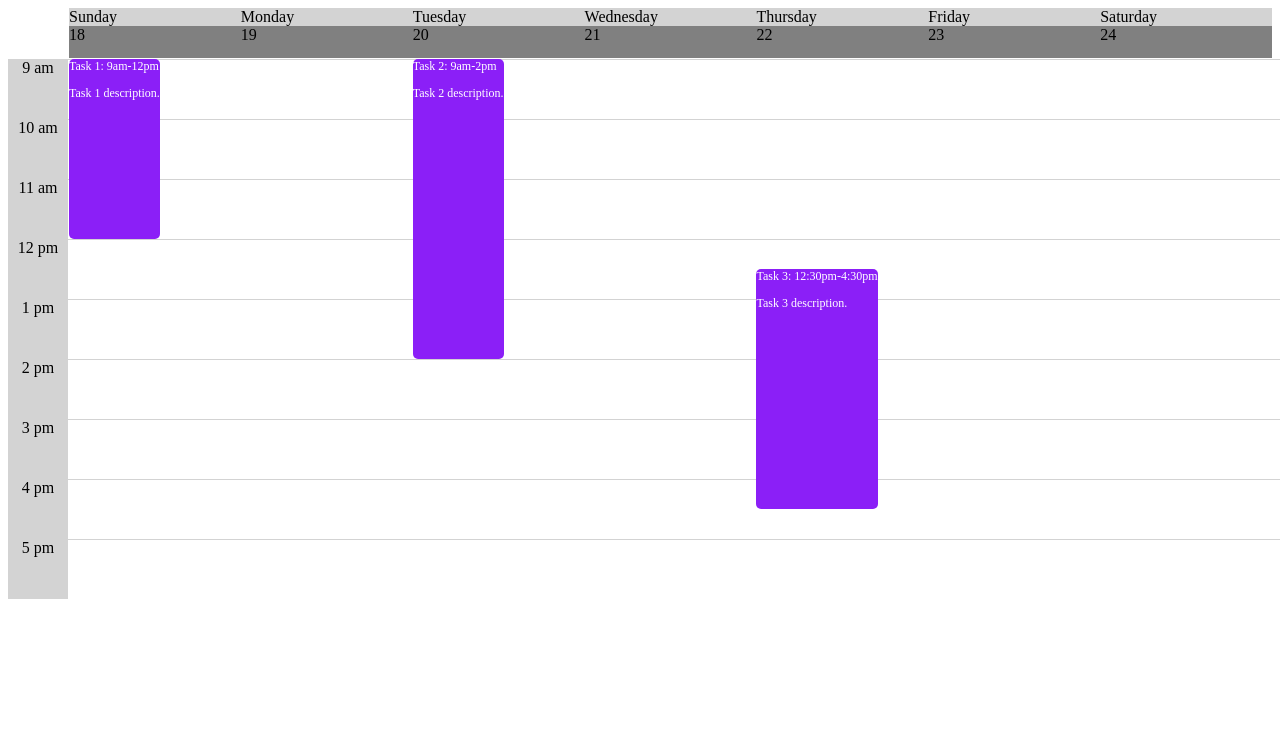
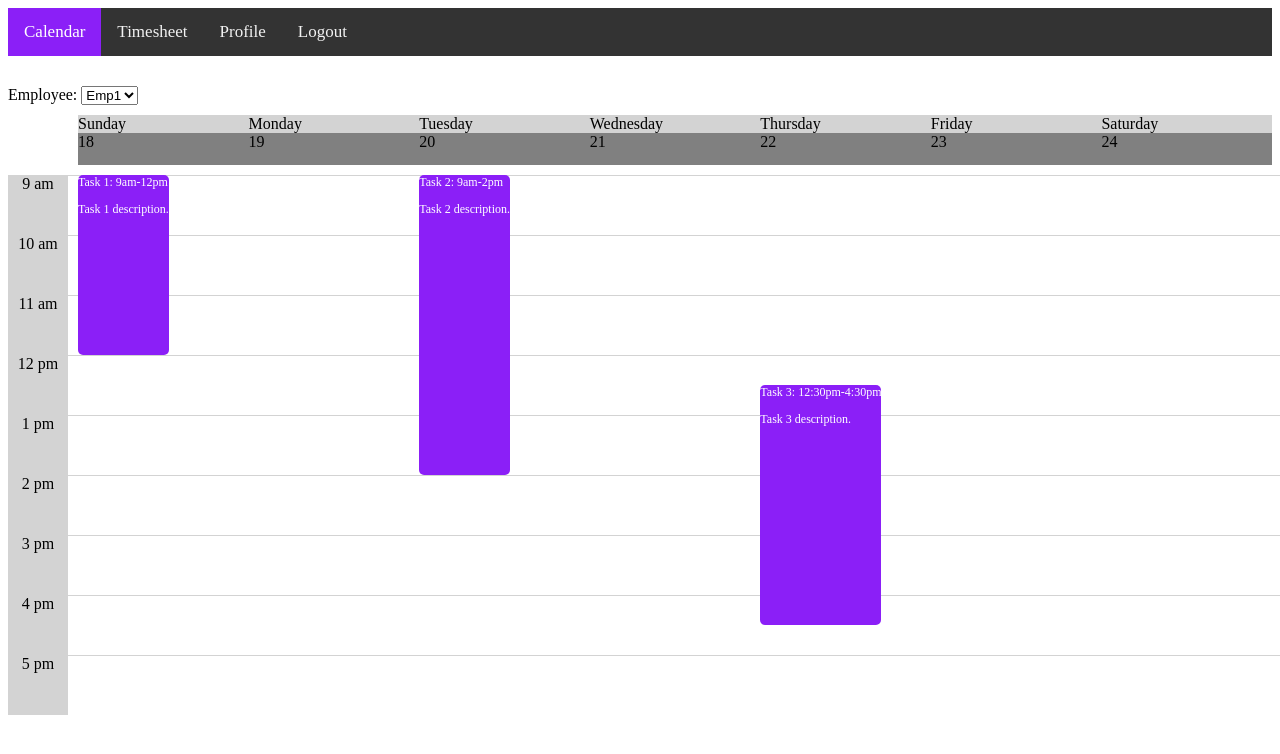
Before and after one commit to psharp760/WorkBase, a PHP site: page /calendar.html in a window 1280 px wide. Shown: the top 754 px of the page. Run offline with PHP 8.4, Linux system fonts and the light colour scheme.

Commit message:
Add files via upload
Updated calendar page to have nav bar and dropdown menu for different employees

```diff
--- a/CalendarStyle.css
+++ b/CalendarStyle.css
@@ -7,11 +7,44 @@ margin: 0;
 padding: 0;
 }
 
+/* Add a black background color to the top navigation */
+.topnav {
+    background-color: #333;
+    overflow: hidden;
+}
+
+/* Style the links inside the navigation bar */
+.topnav a {
+  float: left;
+  color: #f2f2f2;
+  text-align: center;
+  padding: 14px 16px;
+  text-decoration: none;
+  font-size: 17px;
+}
+
+/* Change the color of links on hover */
+.topnav a:hover {
+  background-color: #ddd;
+  color: black;
+}
+
+/* Add a color to the active/current link */
+.topnav a.active {
+  background-color: #8b1ff7;
+  color: white;
+}
+
+/*Change the dropdown to select employee*/
+.employee{
+    margin-top: 30px;
+}
 .calendar-container{
+margin-top: 10px;
 display: grid;
 grid-template-columns: 60px auto;
 grid-template-rows: auto;
-gap: 1px 1px;
+gap: 10px 10px;
 grid-template-areas:
 ".header"
 "timeslots-container main";
@@ -39,7 +72,7 @@ grid-area:header;
 .timeslots-container{
 background:lightgray;
 grid-area:timeslots-container;
-justify-container:left;
+justify-content:left;
 }
 
 .timeslots{
--- a/calendar.html
+++ b/calendar.html
@@ -7,8 +7,30 @@
     <link rel="stylesheet" href="CalendarStyle.css"/>
     <title>Workbase: Calendar</title>
 </head>
+
+<!--Navigation menu on top of calander page-->
+<div style="width:800px auto;" class="topnav">
+    <a class = "active" href="calendar.html">Calendar</a>
+    <a href="timesheet.html">Timesheet</a>
+    <a href="profile.html">Profile</a>
+    <a href="login.html">Logout</a>
+</div>
+
+<!--Dropdown to change which employee within calendar-->
+<div class="employee"></div>
+    <label for="employee">Employee:</label>
+
+    <select name="employee" id="employee">
+        <option value="Emp1"selected >Emp1</option>
+        <option value="Emp2">Emp2</option>
+        <option value="Emp3">Emp3</option>
+        <option value="Emp4">Emp4</option>
+      </select>
+</div>
+
+
+
 <body>
-
     <main>
         <div class="calendar-container">
              <div class="header">
```
